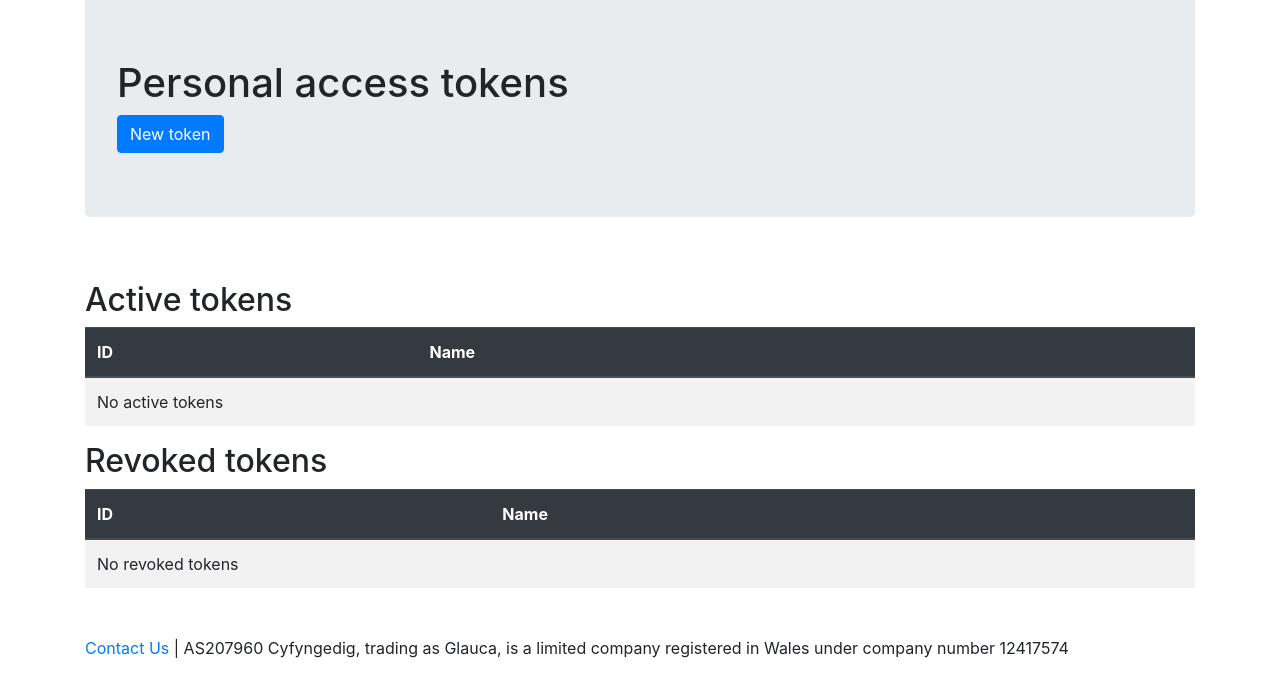
After one commit to AS207960/oauth, a Django app: page /pats/ in a window 1280 px wide. The commit adds this page. Shown: the part 122-800 px from the top of the page. Run offline with Django 3.2, Linux system fonts and the light colour scheme; the visitor is signed in with stand-in values (Sample User, id 1); data that the repository does not hold is empty; parts of the project's set-up code (start-up, migrations or seed data) failed here and were passed over; some libraries are stand-ins or nearby versions.

Commit message:
add PAT support

```diff
--- a/as207960_oauth/settings.py
+++ b/as207960_oauth/settings.py
@@ -164,3 +164,6 @@ XFF_STRICT = True
 # EMAIL_USE_TLS = os.getenv("EMAIL_USE_TLS", False)
 # EMAIL_USE_SSL = os.getenv("EMAIL_USE_SSL", False)
 # DEFAULT_FROM_EMAIL = os.getenv("EMAIL_FROM", "AS207960 Domains <domains@as207960.net>")
+
+with open(os.getenv("PAT_PRIV_LOCATION"), "r") as f:
+    PAT_PRIV = f.read()
--- a/as207960_oauth/settings_dev.py
+++ b/as207960_oauth/settings_dev.py
@@ -146,6 +146,9 @@ DEFAULT_FROM_EMAIL = "AS207960 OAuth <oauth@as207960.net>"
 with open(os.path.join(BASE_DIR, "secrets/keycloak.json")) as f:
     keycloak_conf = json.load(f)
 
+with open(os.path.join(BASE_DIR, "secrets/pat_dev_priv.pem")) as f:
+    PAT_PRIV = f.read()
+
 KEYCLOAK_SERVER_URL = keycloak_conf["server_url"]
 KEYCLOAK_REALM = keycloak_conf["realm"]
 OIDC_CLIENT_ID = keycloak_conf["client_id"]
--- a/oauth/templates/oauth/base.html
+++ b/oauth/templates/oauth/base.html
@@ -3,12 +3,24 @@
 <head>
     <meta charset="utf-8">
     <meta http-equiv="X-UA-Compatible" content="IE=edge">
-    <title>AS207960 OAuth</title>
+    <title>Glauca / AS207960 OAuth</title>
     <meta name="description" content="AS207960 OAuth management">
 
     <link rel="icon" href="https://as207960.net/favicon.svg">
     <meta name="viewport" content="width=device-width, initial-scale=1">
     <link rel="stylesheet" href="https://as207960.net/assets/css/bootstrap.css">
+
+    <style>
+        .auth-hide {
+            color: transparent;
+            text-shadow: 0 0 5px rgba(0, 0, 0, 0.5);
+        }
+
+        .auth-hide:hover {
+            color: unset;
+            text-shadow: none;
+        }
+    </style>
 </head>
 <body>
 <header>
@@ -16,15 +28,19 @@
         <div class="container">
             <a class="navbar-brand" href="https://glauca.digital">
                 <img src="https://as207960.net/assets/img/logo.svg" height="75" alt="">
-                <span class="navbar-brand mb-0 h1">AS207960</span>
+                <span class="navbar-brand mb-0 h1">Glauca / AS207960</span>
             </a>
-            <button class="navbar-toggler" type="button" data-toggle="collapse" data-target="#navbarNav" aria-controls="navbarNav" aria-expanded="false" aria-label="Toggle navigation">
+            <button class="navbar-toggler" type="button" data-toggle="collapse" data-target="#navbarNav"
+                    aria-controls="navbarNav" aria-expanded="false" aria-label="Toggle navigation">
                 <span class="navbar-toggler-icon"></span>
             </button>
             <div class="collapse navbar-collapse" id="navbarNav">
                 <ul class="navbar-nav ml-auto">
                     <li class="nav-item">
                         <a class="nav-link" href="{% url 'index' %}">Home</a>
+                    </li>
+                    <li class="nav-item">
+                        <a class="nav-link" href="{% url 'personal_tokens' %}">Personal tokens</a>
                     </li>
                     <li class="nav-item">
                         <a class="nav-link" href="https://portal.glauca.digital" target="_blank">Service portal</a>
--- /dev/null
+++ b/oauth/templates/oauth/personal_tokens.html
@@ -0,0 +1,78 @@
+{% extends "oauth/base.html" %}
+{% load crispy_forms_tags %}
+{% block content %}
+    <section class="stripe">
+        <div class="container py-3">
+            <div class="jumbotron my-0">
+                <h1>Personal access tokens</h1>
+                <div class="btn-group">
+                    <a href="{% url 'create_pat' %}" class="btn btn-primary">New token</a>
+                </div>
+            </div>
+        </div>
+    </section>
+    <div class="container mt-5 mb-3">
+        {% if new_token %}
+            <div class="alert alert-success" role="alert">
+                <h4 class="alert-heading">New token created</h4>
+                <p>Make a note of your access token now, it will <em>never</em> be shown again.</p>
+                <p><code>{{ new_token }}</code></p>
+            </div>
+        {% endif %}
+        <h2>Active tokens</h2>
+        <div class="table-responsive">
+            <table class="table table-striped table-hover">
+                <thead class="thead-dark">
+                <tr>
+                    <th>ID</th>
+                    <th>Name</th>
+                    <th></th>
+                </tr>
+                </thead>
+                <tbody>
+                {% if active_pats %}
+                    {% for pat in active_pats %}
+                        <tr>
+                            <td>{{ pat.id }}</td>
+                            <td>{{ pat.name }}</td>
+                            <td style="width: 1px">
+                                <a href="{% url 'revoke_pat' pat.id %}" class="btn btn-danger btn-sm">&#x1f5d1;
+                                    Revoke</a>
+                            </td>
+                        </tr>
+                    {% endfor %}
+                {% else %}
+                    <tr>
+                        <td colspan="3">No active tokens</td>
+                    </tr>
+                {% endif %}
+                </tbody>
+            </table>
+        </div>
+        <h2>Revoked tokens</h2>
+        <div class="table-responsive">
+            <table class="table table-striped table-hover">
+                <thead class="thead-dark">
+                <tr>
+                    <th>ID</th>
+                    <th>Name</th>
+                </tr>
+                </thead>
+                <tbody>
+                {% if revoked_pats %}
+                    {% for pat in revoked_pats %}
+                        <tr>
+                            <td>{{ pat.id }}</td>
+                            <td style="text-decoration: line-through">{{ pat.name }}</td>
+                        </tr>
+                    {% endfor %}
+                {% else %}
+                    <tr>
+                        <td colspan="2">No revoked tokens</td>
+                    </tr>
+                {% endif %}
+                </tbody>
+            </table>
+        </div>
+    </div>
+{% endblock %}
--- a/oauth/urls.py
+++ b/oauth/urls.py
@@ -3,6 +3,11 @@ from . import views
 
 urlpatterns = [
     path('', views.index, name='index'),
+    path('pat_jwks.json', views.pat_jwks),
+    path('pats/', views.personal_tokens, name='personal_tokens'),
+    path('create_pat/', views.create_pat, name='create_pat'),
+    path('verify_pat/', views.verify_pat),
+    path('pat/<str:pat_id>/revoke/', views.revoke_pat, name='revoke_pat'),
     path('create_client/', views.create_client, name='create_client'),
     path('client/<uuid:client_id>/', views.view_client, name='view_client'),
     path('client/<uuid:client_id>/edit/', views.edit_client, name='edit_client'),
--- a/oauth/views.py
+++ b/oauth/views.py
@@ -1,17 +1,28 @@
 from django.shortcuts import render, redirect, get_object_or_404
 from django.contrib.auth.decorators import login_required
 from django.core.exceptions import PermissionDenied
+from django.conf import settings
+from django.utils import timezone
+from django.http import HttpResponse, HttpResponseForbidden
 import django_keycloak_auth.clients
+from django.views.decorators.csrf import csrf_exempt
+from django.views.decorators.http import require_POST
 from . import forms, models
+import keycloak.exceptions
 import uuid
 import json
 import concurrent.futures
+import jose.jwt
+import jose.backends
+import jose.constants
 
 
 REALMS = {
     "test": "Test",
     "master": "Production"
 }
+
+PAT_JWK = jose.backends.ECKey(settings.PAT_PRIV, algorithm=jose.constants.ALGORITHMS.ES256)
 
 
 @login_required
@@ -35,6 +46,24 @@ def index(request):
 
     return render(request, "oauth/index.html", {
         "clients": client_data
+    })
+
+
+@login_required
+def personal_tokens(request):
+    pats = models.PersonalAccessToken.objects.filter(user=request.user)
+
+    active_pats = pats.filter(revoked=False)
+    revoked_pats = pats.filter(revoked=True)
+
+    new_token = None
+    if "new_token" in request.session:
+        new_token = request.session.pop("new_token")
+
+    return render(request, "oauth/personal_tokens.html", {
+        "active_pats": active_pats,
+        "revoked_pats": revoked_pats,
+        "new_token": new_token
     })
 
 
@@ -236,3 +265,107 @@ def edit_client(request, client_id):
         "client": r,
         "client_form": form
     })
+
+
+@login_required
+def create_pat(request):
+    if request.method == "POST":
+        pat_form = forms.PATCreateForm(request.POST)
+        if pat_form.is_valid():
+            new_pat = models.PersonalAccessToken(
+                user=request.user,
+                name=pat_form.cleaned_data['pat_name'],
+                revoked=False
+            )
+            new_pat.save()
+
+            pat_token = jose.jwt.encode({
+                "sub": request.user.username,
+                "jti": new_pat.id,
+                "iat": timezone.now(),
+                "nbf": timezone.now(),
+            }, key=PAT_JWK.to_dict(), algorithm="ES256", headers={
+                "iss": "as207960.net"
+            })
+            request.session["new_token"] = pat_token
+
+            return redirect('personal_tokens')
+    else:
+        pat_form = forms.PATCreateForm()
+
+    return render(request, "oauth/create_pat.html", {
+        "pat_form": pat_form
+    })
+
+
+@login_required
+def revoke_pat(request, pat_id):
+    pat = get_object_or_404(models.PersonalAccessToken, id=pat_id)
+
+    if pat.user != request.user:
+        raise PermissionDenied()
+
+    if request.method == "POST" and request.POST.get("revoke") == "true":
+        pat.revoked = True
+        pat.save()
+        return redirect('personal_tokens')
+
+    return render(request, "oauth/revoke_pat.html", {
+        "token": pat
+    })
+
+
+def pat_jwks(request):
+    return HttpResponse(json.dumps({
+        "keys": [PAT_JWK.public_key().to_dict()]
+    }), content_type="application/json")
+
+
+@csrf_exempt
+@require_POST
+def verify_pat(request):
+    auth = request.META.get("HTTP_AUTHORIZATION")
+    if not auth or not auth.startswith("Bearer "):
+        return HttpResponseForbidden()
+
+    try:
+        claims = django_keycloak_auth.clients.verify_token(
+            auth[len("Bearer "):].strip()
+        )
+    except keycloak.exceptions.KeycloakClientError:
+        return HttpResponseForbidden()
+
+    if "verify-pat" not in claims.get("resource_access", {}).get(
+            settings.OIDC_CLIENT_ID, {}
+    ).get("roles", []):
+        return HttpResponseForbidden()
+
+    pat = request.POST.get("token")
+
+    if not pat:
+        return HttpResponseForbidden()
+
+    inactive_resp = HttpResponse(json.dumps({
+            "active": False
+        }), content_type="application/json")
+
+    try:
+        pat_data = jose.jwt.decode(pat, PAT_JWK.public_key().to_dict(), algorithms="ES256")
+    except jose.jwt.JWSError:
+        return inactive_resp
+
+    if "jti" not in pat_data:
+        return inactive_resp
+
+    pat = models.PersonalAccessToken.objects.filter(id=pat_data["jti"]).first()
+    if not pat:
+        return inactive_resp
+
+    if pat.revoked:
+        return inactive_resp
+
+    return HttpResponse(json.dumps({
+        "active": True,
+        "jti": pat.id,
+        "sub": pat.user.username
+    }), content_type="application/json")
--- a/requirements.txt
+++ b/requirements.txt
@@ -8,3 +8,5 @@ django-xff
 retry
 requests
 django-cockroachdb==3.1.*
+git+https://github.com/AS207960/python-utils@e345a3168b7040fbf5481e127bfa7cb78e2a8dcc
+python-jose[cryptography]
```
Also changed, not shown: kubes/django.yaml (+8 -0 lines), oauth/forms.py (+17 -0 lines), oauth/models.py (+12 -0 lines), oauth/templates/oauth/create_pat.html (added, +8 -0 lines), oauth/templates/oauth/index.html (+10 -2 lines), oauth/templates/oauth/revoke_pat.html (added, +16 -0 lines), oauth/templates/oauth/view_client.html (+0 -11 lines), oauth/migrations/0003_personalaccesstoken.py (added), oauth/migrations/0004_auto_20201019_1606.py (added).
